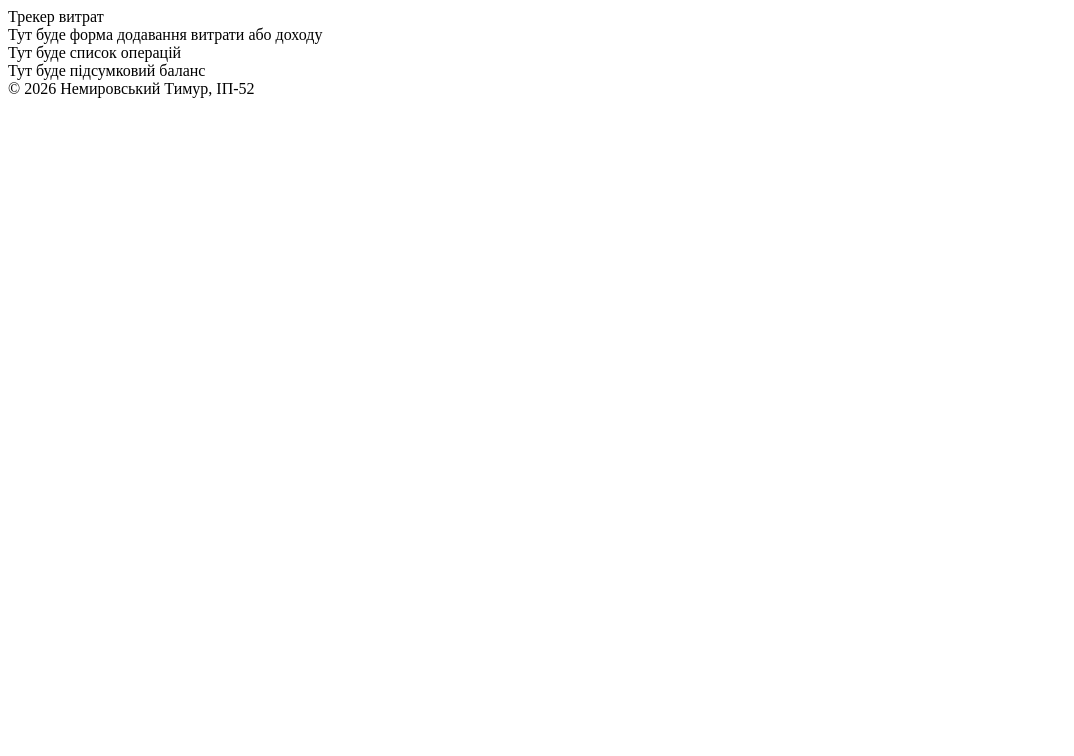
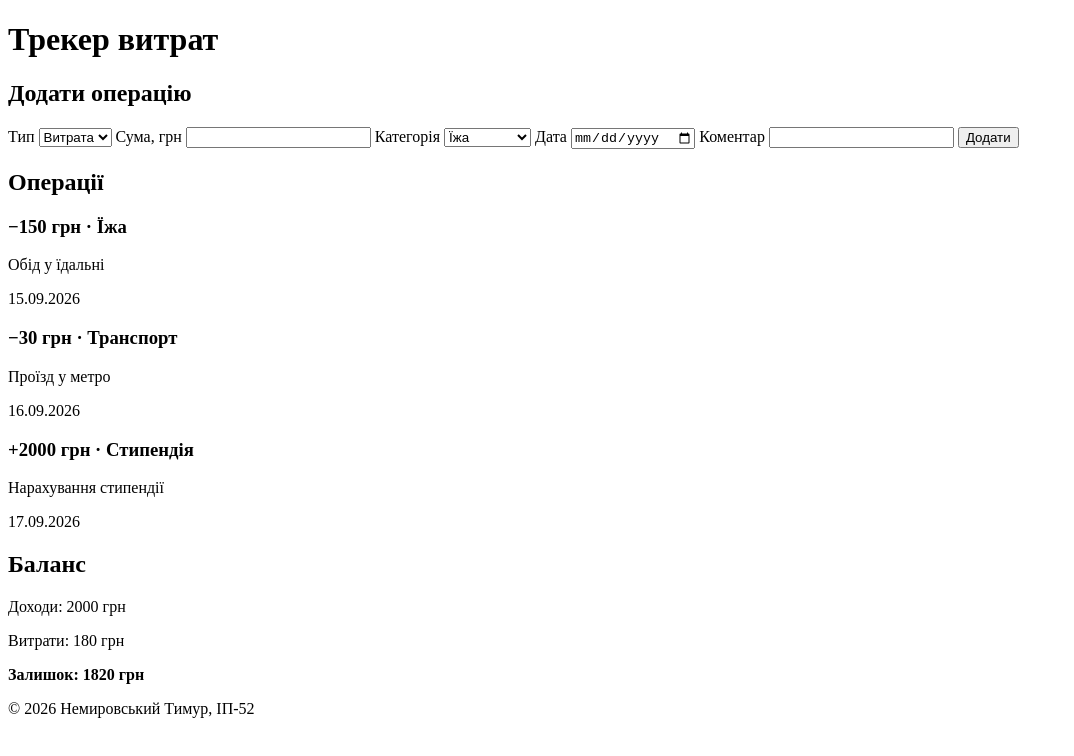
Before and after one commit to tanaka222-lang/expense-tracker, a plain HTML site: page index.html in a window 1280 px wide. Shown: the whole page, without its empty margins (0-1074 px from the left). Drawn offline with Linux system fonts and the light colour scheme.

Commit message:
Практикум 2: семантична розмітка HTML5

```diff
--- a/index.html
+++ b/index.html
@@ -8,20 +8,75 @@
     <link rel="stylesheet" href="css/style.css">
 </head>
 <body>
-    <!-- Розділ 1: Шапка з назвою застосунку -->
-    <div>Трекер витрат</div>
+    <header>
+        <h1>Трекер витрат</h1>
+    </header>
 
-    <!-- Розділ 2: Форма додавання витрати/доходу -->
-    <div>Тут буде форма додавання витрати або доходу</div>
+    <main>
+        <section id="add-operation">
+            <h2>Додати операцію</h2>
+            <form>
+                <label for="type">Тип</label>
+                <select id="type" name="type">
+                    <option value="expense">Витрата</option>
+                    <option value="income">Дохід</option>
+                </select>
 
-    <!-- Розділ 3: Список операцій -->
-    <div>Тут буде список операцій</div>
+                <label for="amount">Сума, грн</label>
+                <input type="number" id="amount" name="amount" min="0" step="0.01" required>
 
-    <!-- Розділ 4: Блок підсумкового балансу -->
-    <div>Тут буде підсумковий баланс</div>
+                <label for="category">Категорія</label>
+                <select id="category" name="category">
+                    <option>Їжа</option>
+                    <option>Транспорт</option>
+                    <option>Розваги</option>
+                    <option>Стипендія</option>
+                    <option>Інше</option>
+                </select>
 
-    <!-- Розділ 5: Підвал -->
-    <div>© 2026 Немировський Тимур, ІП-52</div>
+                <label for="date">Дата</label>
+                <input type="date" id="date" name="date" required>
+
+                <label for="comment">Коментар</label>
+                <input type="text" id="comment" name="comment">
+
+                <button type="submit">Додати</button>
+            </form>
+        </section>
+
+        <section id="operations">
+            <h2>Операції</h2>
+
+            <article>
+                <h3>−150 грн · Їжа</h3>
+                <p>Обід у їдальні</p>
+                <p><time datetime="2026-09-15">15.09.2026</time></p>
+            </article>
+
+            <article>
+                <h3>−30 грн · Транспорт</h3>
+                <p>Проїзд у метро</p>
+                <p><time datetime="2026-09-16">16.09.2026</time></p>
+            </article>
+
+            <article>
+                <h3>+2000 грн · Стипендія</h3>
+                <p>Нарахування стипендії</p>
+                <p><time datetime="2026-09-17">17.09.2026</time></p>
+            </article>
+        </section>
+    </main>
+
+    <aside>
+        <h2>Баланс</h2>
+        <p>Доходи: 2000 грн</p>
+        <p>Витрати: 180 грн</p>
+        <p><strong>Залишок: 1820 грн</strong></p>
+    </aside>
+
+    <footer>
+        <p>© 2026 Немировський Тимур, ІП-52</p>
+    </footer>
 
     <script src="js/app.js"></script>
 </body>
```
